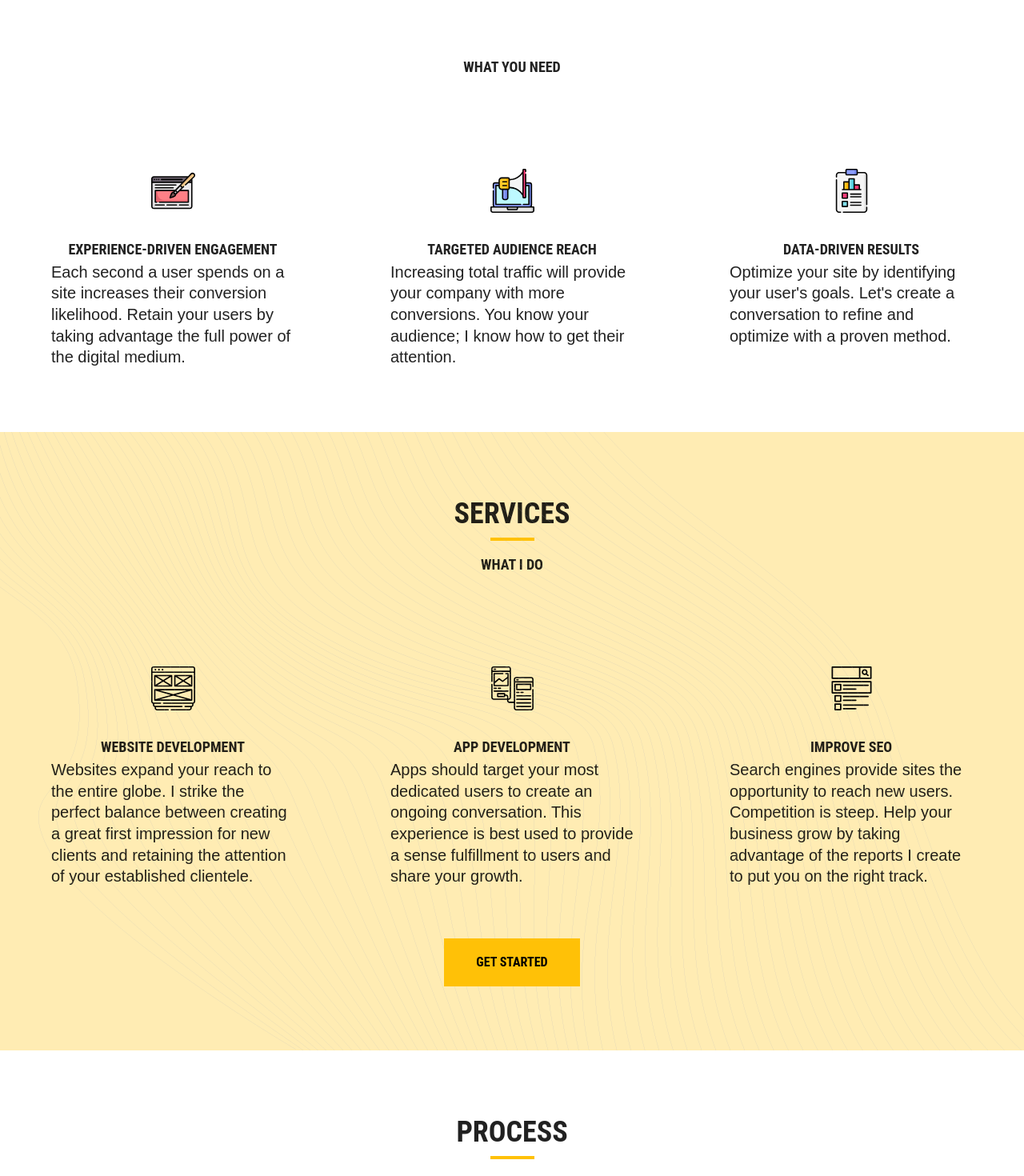
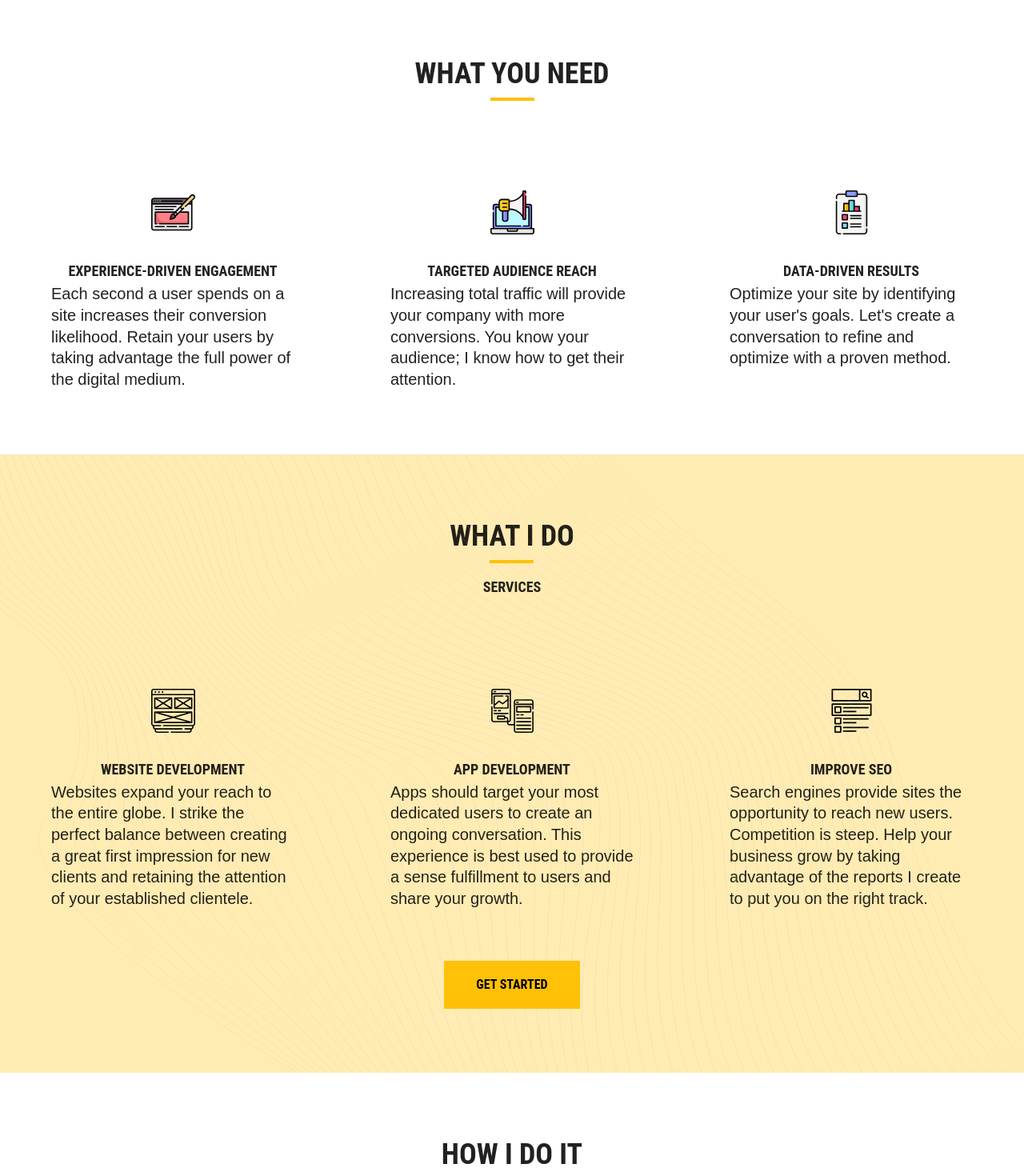
Before and after one commit to m-leon/maxleon.net-gatsbyjs, a React (Create React App) app: page / in a window 1280 px wide. Shown: the part 720-2190 px from the top of the page at 80% size. Built offline with nearby package versions, Linux system fonts and the light colour scheme; what analytics-plugin-do-not-track would draw is missing.

Commit message:
- Swapped Title and Subtitles

```diff
--- a/src/components/Landing/Process/Process.js
+++ b/src/components/Landing/Process/Process.js
@@ -20,10 +20,10 @@ const Process = () => {
           marked="center"
           variant="h4"
         >
-          Process
+          How I Do It
         </Typography>
         <Typography className={classes.subtitle} variant="h6">
-          How I do it
+          Process
         </Typography>
         <div>
           <Grid container spacing={5}>
--- a/src/components/Landing/Services/Services.js
+++ b/src/components/Landing/Services/Services.js
@@ -27,10 +27,10 @@ const Services = () => {
           marked="center"
           variant="h4"
         >
-          Services
+          What I do
         </Typography>
         <Typography className={classes.subtitle} variant="h6">
-          What I do
+          Services
         </Typography>
         <div>
           <Grid container spacing={5}>
--- a/src/components/Landing/Values/Values.js
+++ b/src/components/Landing/Values/Values.js
@@ -14,7 +14,12 @@ const Values = () => {
   return (
     <section className={classes.root}>
       <Container className={classes.container}>
-        <Typography className={classes.subtitle} variant="h6">
+        <Typography
+          className={classes.title}
+          component="h2"
+          marked="center"
+          variant="h4"
+        >
           What You Need
         </Typography>
         <div>
--- a/src/components/Landing/Values/styles.js
+++ b/src/components/Landing/Values/styles.js
@@ -11,7 +11,7 @@ export default (theme) => ({
     marginTop: theme.spacing(10),
     position: 'relative'
   },
-  subtitle: {
+  title: {
     marginBottom: theme.spacing(10)
   },
   item: {
```
